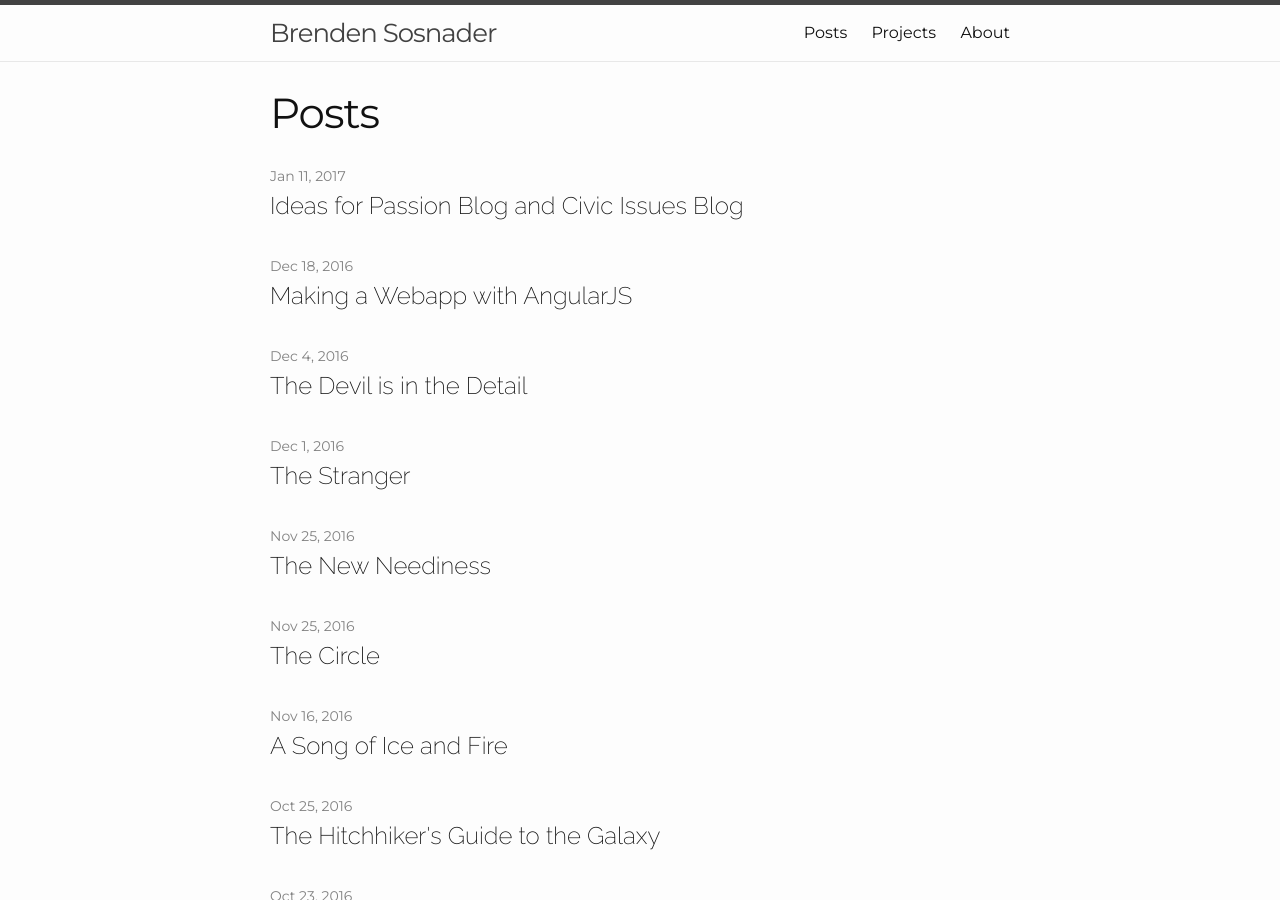
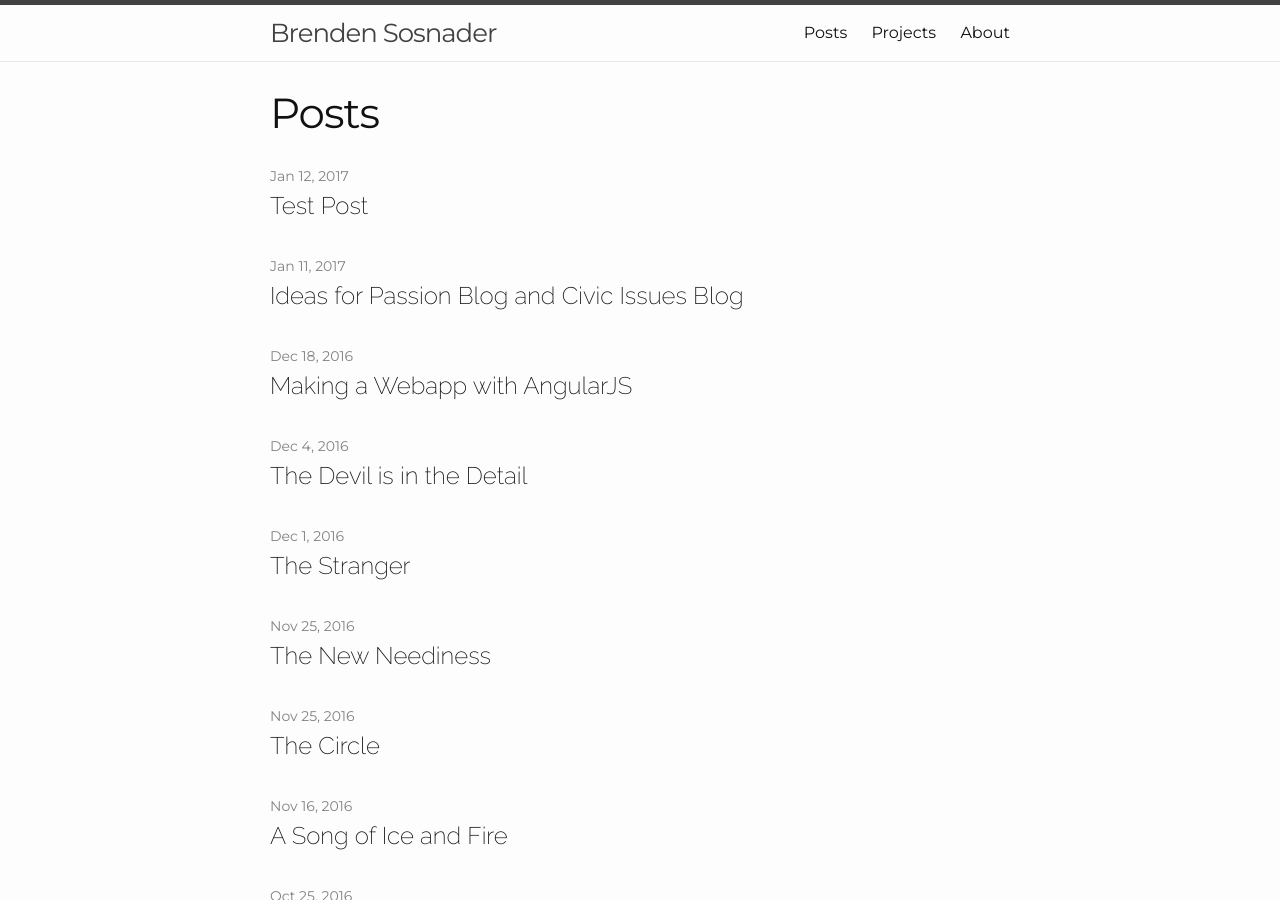
Before and after one commit to bsosnader/sosnader.tk.source, a Jekyll site: the page built from posts.html, in a window 1280 px wide and 900 px high. Built offline with Jekyll 4.4.1, drawn with Linux system fonts in a browser that asks for light colours.

```diff
--- /dev/null
+++ b/_posts/2017-01-12-test-post.markdown
@@ -0,0 +1,6 @@
+---
+layout: post
+category: civic-issues
+title: "Test Post"
+---
+Testing, testing...
--- a/circle-blog.html
+++ b/civic-issues-blog.html
@@ -1,10 +1,10 @@
 ---
 layout: page
-title: English 137 Circle Blog
-permalink: /circle-blog/
+title: English 137 Civic Issues Blog
+permalink: /civic-issues-blog/
 ---
 <ul class="post-list">
-{% for post in site.categories.circle %}
+{% for post in site.categories.civic-issues %}
 	<li>
 		<span class="post-meta">{{ post.date | date: "%b %-d, %Y" }}</span>
 
```
